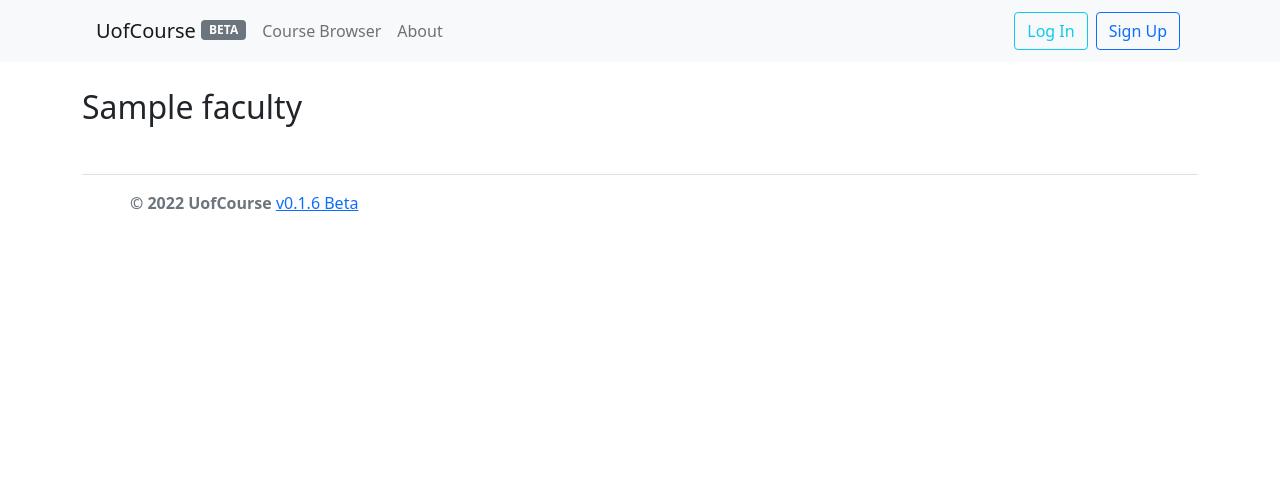
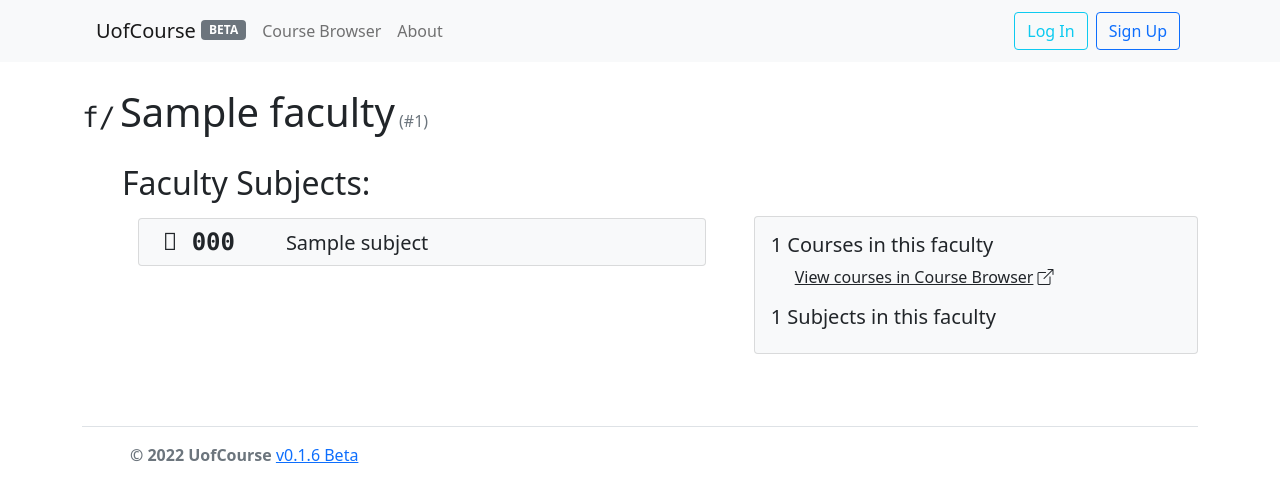
Before and after one commit to shadow-maker/uofcourse, a Flask app: page /f/1 in a window 1280 px wide. Shown: the top 502 px of the page. Run offline with Flask 2, Linux system fonts and the light colour scheme; tables that the repository leaves empty hold one stand-in row (values such as "Sample post").

Commit message:
Improved Faculty and Subject pages

```diff
--- a/planner/routes/views/course.py
+++ b/planner/routes/views/course.py
@@ -21,7 +21,8 @@ def faculty(facId):
 	return render_template("faculty.html",
 		title = "Faculty",
 		faculty = faculty,
-		lenSubjects=len(faculty.subjects)
+		lenSubjects=len(faculty.subjects),
+		lenCourses = sum([len(s.courses) for s in faculty.subjects])
 	)
 
 
--- a/planner/templates/course.html
+++ b/planner/templates/course.html
@@ -110,7 +110,7 @@
 		</div>
 	</div>
 
-	<!--Course Info-->
+	<!--Course collections-->
 	<div class="order-1 order-sm-2 col-12 col-sm-5 col-md-4 p-2">
 		<div class="card bg-light">
 			<div class="card-body">
--- a/planner/templates/faculty.html
+++ b/planner/templates/faculty.html
@@ -2,6 +2,62 @@
 
 {% block content %}
 
-<h2>{{faculty.name}}</h2>
+<div class="mb-4">
+	<span class="h3 font-monospace">f/</span>
+	<span class="h1">{{faculty.name}}</span>
+	<span class="text-muted fs-6">(#{{faculty.id}})</span>
+</div>
+
+<div class="row mb-1 ps-0 ps-md-3">
+	<!--Faculty Subjects-->
+	<div class="order-2 order-lg-1 col-12 col-lg-7 col-xxl-8">
+		<div class="container">
+			<h2 class="mb-3 mt-1">Faculty Subjects:</h2>
+
+			<div class="container ps-3 pe-0">
+				{% for subject in faculty.subjects %}
+				<div class="subject-item mb-3 card bg-light">
+					<a class="subject-link m-0 p-0 text-decoration-none text-body" href="{{subject.url}}">
+						<div class="card-body px-3 px-md-4 py-1 py-md-2">
+							<span class="h4 me-4">
+								<span class="subject-emoji p-0 m-0 me-1 me-md-2">
+									&#{{subject.getEmoji()}}
+								</span>
+								<span class="subject-code p-0 m-0 font-monospace fw-bold d-inline-block" style="width:4rem;">
+									{{subject.code}}
+								</span>
+							</span>
+							<br class="d-md-none">
+							<span class="course-name p-0 m-0 h5">{{subject.name}}</span>
+						</div>
+					</a>
+				</div>
+				{% endfor %}
+			</div>
+		</div>
+	</div>
+
+	<!--Links-->
+	<div class="order-1 order-lg-2 col-12 col-lg-5 col-xxl-4 mt-lg-5 mb-4 pt-2">
+		<div class="sticky-top sticky-offset card bg-light">
+			<div class="card-body">
+				<div class="mb-3">
+					<div class="h5">{{lenCourses}} Courses in this faculty</div>
+
+					<div class="container">
+						<div>
+							<a href="{{url_for('view.courseBrowser', faculty=faculty.id)}}" class="h6 text-body">View courses in Course Browser</a>
+							<i class="h6 bi bi-box-arrow-up-right"></i>
+						</div>
+					</div>
+				</div>
+
+				<div class="">
+					<div class="h5">{{lenSubjects}} Subjects in this faculty</div>
+				</div>
+			</div>
+		</div>
+	</div>
+</div>
 
 {% endblock %}
```
Also changed, not shown: planner/templates/subject.html (+10 -9 lines).
